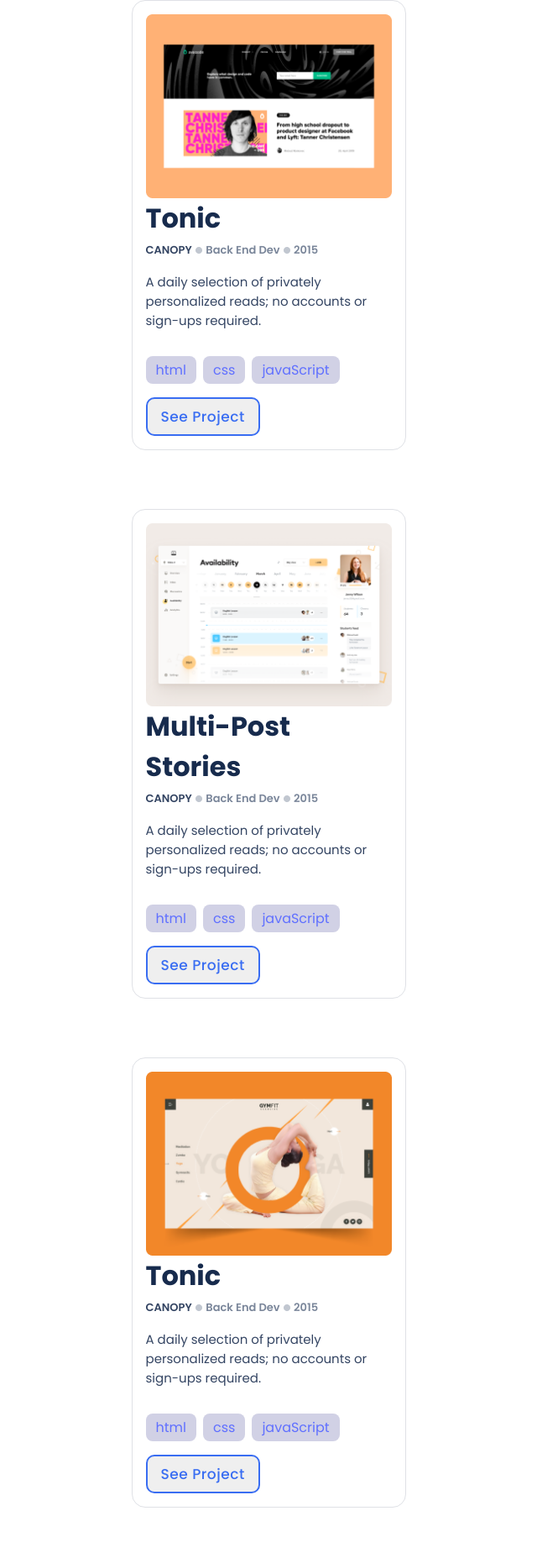
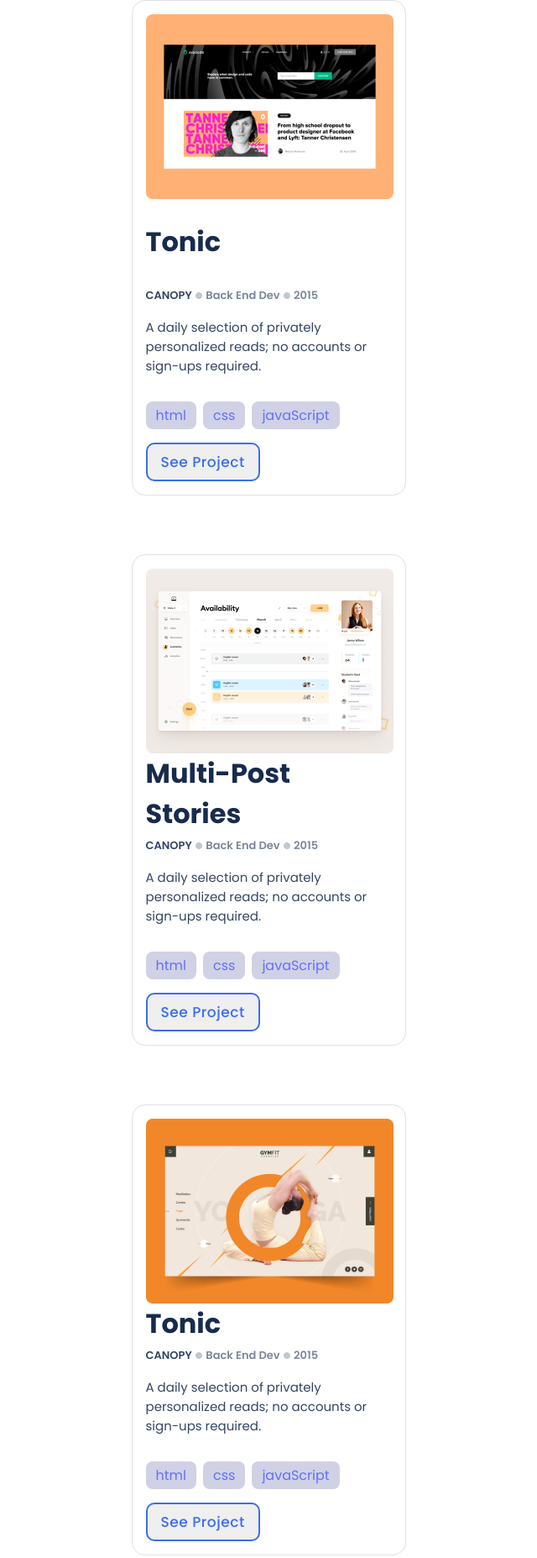
Before and after one commit to Malcom-Charlie/Portfolio-setup-n-mobi-sekeleton, a plain HTML site: page index.html in a window 1280 px wide. Shown: the part 628-2483 px from the top of the page at 84% size, without its empty margins (320-960 px from the left). Drawn offline with Linux system fonts and the light colour scheme.

Commit message:
Corrected Webhint Errors and warnings
I only corrected errors and warnings left out the hints as they interfere with code

```diff
--- a/index.html
+++ b/index.html
@@ -38,7 +38,57 @@
   </section>
   <section class="works">
     <div class="card">
-      <img src="./elements/snpsht.png" alt="Tonic" style="width:100%">
+      <img src="./elements/snpsht.png" alt="Tonic">
+      <div class="prmry-txt">
+            <h2 class="title">Tonic</h2>
+            <div class="frm-2">
+              <span class="clnt">CANOPY</span>
+              <img src="./elements/icn.png" alt="circle" class="icon">
+              <span class="role">Back End Dev</span>
+              <img src="./elements/icn.png" alt="circle" class="icon">
+              <span class="year">2015</span>
+            </div>
+      </div>
+      <p class="crdtxt">A daily selection of privately personalized reads;
+         no accounts or sign-ups required.</p>
+      <ul class="tags">
+        <li class="tgs tgs1">html</li>
+        <li class="tgs tgs2">css</li>
+        <li class="tgs tgs3">javaScript</li>
+      </ul>
+      <div class="actn">
+          <button class="prjctbtn">
+            <span class="btntxt">See Project</span>
+          </button>
+      </div>
+    </div>
+    <div class="card">
+      <img src="./elements/snpsht2.png" alt="multi-post">
+      <div class="prmry-txt">
+            <span class="title">Multi-Post <br>Stories</span>
+            <div class="frm-2">
+              <span class="clnt">CANOPY</span>
+              <img src="./elements/icn.png" alt="circle" class="icon">
+              <span class="role">Back End Dev</span>
+              <img src="./elements/icn.png" alt="circle" class="icon">
+              <span class="year">2015</span>
+            </div>
+      </div>
+      <p class="crdtxt">A daily selection of privately personalized reads;
+         no accounts or sign-ups required.</p>
+      <ul class="tags">
+        <li class="tgs tgs1">html</li>
+        <li class="tgs tgs2">css</li>
+        <li class="tgs tgs3">javaScript</li>
+      </ul>
+      <div class="actn">
+          <button class="prjctbtn">
+            <span class="btntxt">See Project</span>
+          </button>
+      </div>
+    </div>
+    <div class="card">
+      <img src="./elements/snpsht3.png" alt="Tonic2">
       <div class="prmry-txt">
             <span class="title">Tonic</span>
             <div class="frm-2">
@@ -63,57 +113,7 @@
       </div>
     </div>
     <div class="card">
-      <img src="./elements/snpsht2.png" alt="multi-post" style="width:100%">
-      <div class="prmry-txt">
-            <span class="title">Multi-Post <br>Stories</span>
-            <div class="frm-2">
-              <span class="clnt">CANOPY</span>
-              <img src="./elements/icn.png" alt="circle" class="icon">
-              <span class="role">Back End Dev</span>
-              <img src="./elements/icn.png" alt="circle" class="icon">
-              <span class="year">2015</span>
-            </div>
-      </div>
-      <p class="crdtxt">A daily selection of privately personalized reads;
-         no accounts or sign-ups required.</p>
-      <ul class="tags">
-        <li class="tgs tgs1">html</li>
-        <li class="tgs tgs2">css</li>
-        <li class="tgs tgs3">javaScript</li>
-      </ul>
-      <div class="actn">
-          <button class="prjctbtn">
-            <span class="btntxt">See Project</span>
-          </button>
-      </div>
-    </div>
-    <div class="card">
-      <img src="./elements/snpsht3.png" alt="Tonic2" style="width:100%">
-      <div class="prmry-txt">
-            <span class="title">Tonic</span>
-            <div class="frm-2">
-              <span class="clnt">CANOPY</span>
-              <img src="./elements/icn.png" alt="circle" class="icon">
-              <span class="role">Back End Dev</span>
-              <img src="./elements/icn.png" alt="circle" class="icon">
-              <span class="year">2015</span>
-            </div>
-      </div>
-      <p class="crdtxt">A daily selection of privately personalized reads;
-         no accounts or sign-ups required.</p>
-      <ul class="tags">
-        <li class="tgs tgs1">html</li>
-        <li class="tgs tgs2">css</li>
-        <li class="tgs tgs3">javaScript</li>
-      </ul>
-      <div class="actn">
-          <button class="prjctbtn">
-            <span class="btntxt">See Project</span>
-          </button>
-      </div>
-    </div>
-    <div class="card">
-      <img src="./elements/snpsht4.png" alt="multi-post2" style="width:100%">
+      <img src="./elements/snpsht4.png" alt="multi-post2">
       <div class="prmry-txt">
             <span class="title">Multi-Post <br>Stories</span>
             <div class="frm-2">
@@ -164,27 +164,27 @@
     <ul class="Resume">
       <li class="ctgryz">
         <span class="ctgry2">Languages</span>
-        <i class='fas fa-angle-down' style='font: size 24px;'></i>
+        <i class='fas fa-angle-down'></i>
       </li>
-      <div class="icn ">
+      <li class="icn ">
         <img src="./elements/jspic.png" alt="">
         <span class="ctgry3">JavaScript</span>
-      </div>
-      <div class="icn ">
+      </li>
+      <li class="icn ">
         <img src="./elements/htpic.png" alt="">
         <span class="ctgry3">HTML</span>
-      </div>
-      <div class="icn ">
+      </li>
+      <li class="icn ">
         <img src="./elements/cspic.png" alt="">
         <span class="ctgry3">CSS</span>
-      </div>
+      </li>
       <li class="ctgry">
         <span class="ctgry2">Frameworks</span>
-        <i class='fas fa-angle-right' style='font: size 24px;'></i>
+        <i class='fas fa-angle-right'></i>
       </li>
       <li class="ctgry">
         <span class="ctgry2">Skills</span>
-        <i class='fas fa-angle-right' style='font: size 24px;'></i>
+        <i class='fas fa-angle-right'></i>
       </li>
     </ul>
   </section>
```
